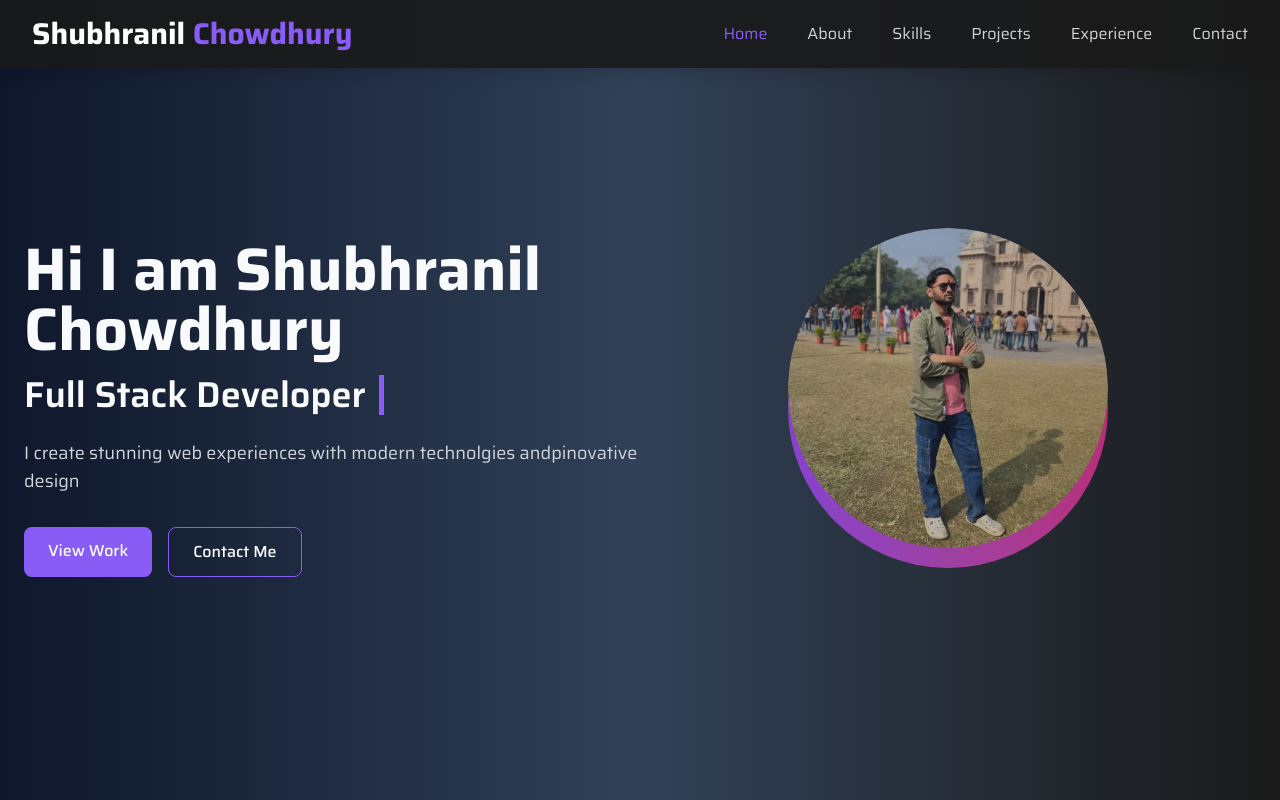
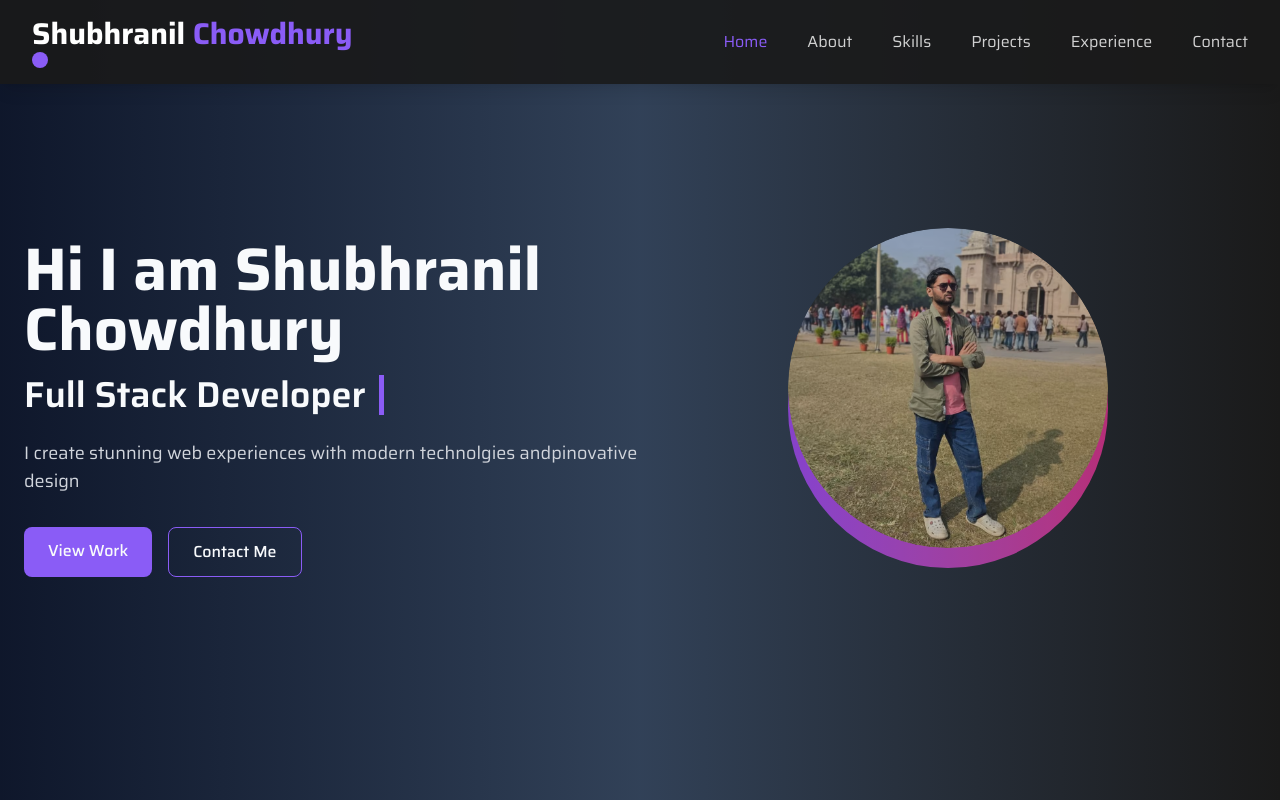
Before and after one commit to shubhranil1/Shubhranil_Portfolio, a React (Vite) app: page / in a window 1280 px wide. Shown: the top 800 px of the page. Built offline with nearby package versions, Linux system fonts and the light colour scheme; the HTML template or start-up script is replaced by a standard one.

Commit message:
Add a decorative element to Navbar for enhanced visual appeal

```diff
--- a/src/components/Navbar.jsx
+++ b/src/components/Navbar.jsx
@@ -53,6 +53,7 @@ const Navbar = () => {
                     >
                         Shubhranil <span className="text-purple">Chowdhury</span>
                     </button>
+                    <div className='w-4 h-4 bg-purple rounded-full'></div>
                 </div>
 
                 {/* Desktop Menu */}
```
